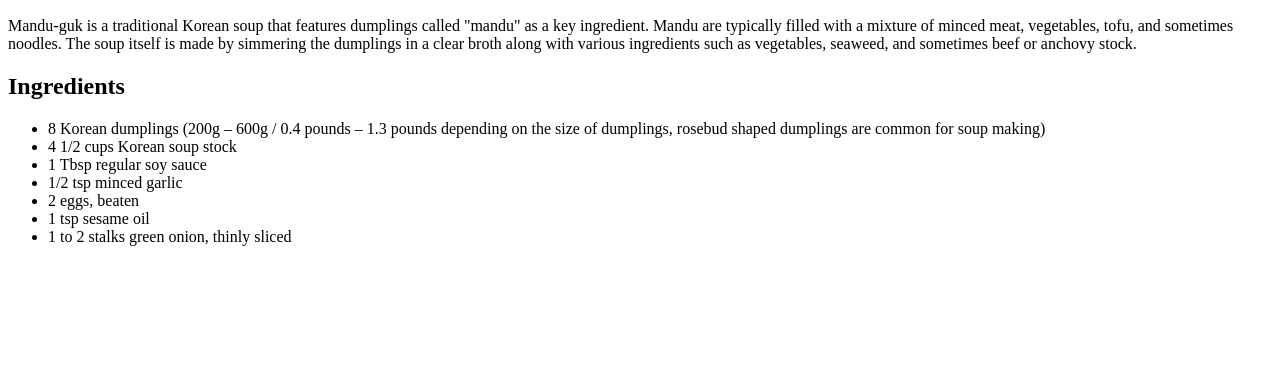
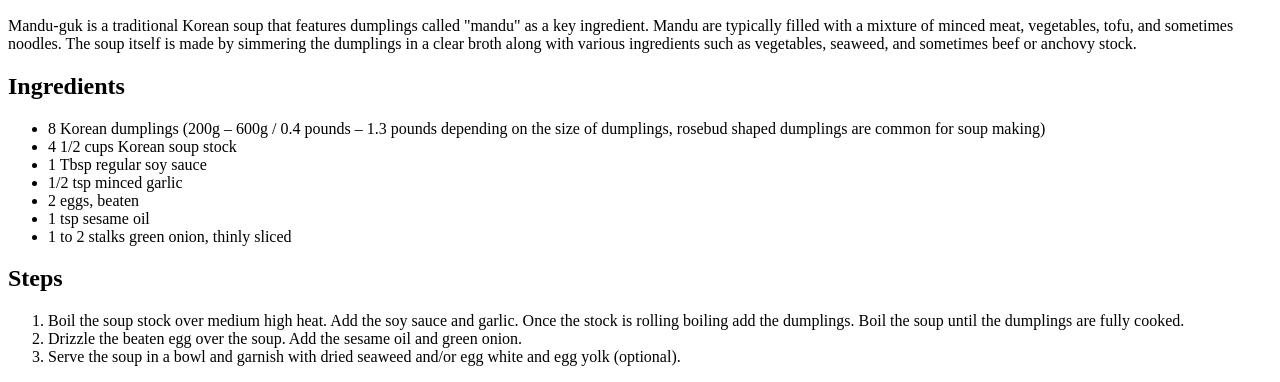
Before and after one commit to Adarrien/odin-recipes, a plain HTML site: page recipes/manduguk.html in a window 1280 px wide. Shown: the part 634-1016 px from the top of the page. Before the commit the page ends 896 px from the top, so only its background shows below. Drawn offline with Linux system fonts and the light colour scheme.

Commit message:
Add steps

```diff
--- a/recipes/manduguk.html
+++ b/recipes/manduguk.html
@@ -21,5 +21,13 @@
             <li>1 tsp sesame oil</li>
             <li>1  to 2 stalks green onion, thinly sliced</li>
         </ul>
+        <h2>Steps</h2>
+        <ol>
+            <li>Boil the soup stock over medium high heat. Add the soy sauce and garlic. Once the stock is rolling boiling add the dumplings.
+                Boil the soup until the dumplings are fully cooked.
+            </li>
+            <li>Drizzle the beaten egg over the soup. Add the sesame oil and green onion.</li>
+            <li>Serve the soup in a bowl and garnish with dried seaweed and/or egg white and egg yolk (optional).</li>
+        </ol>
     </body>
 </html>
```
